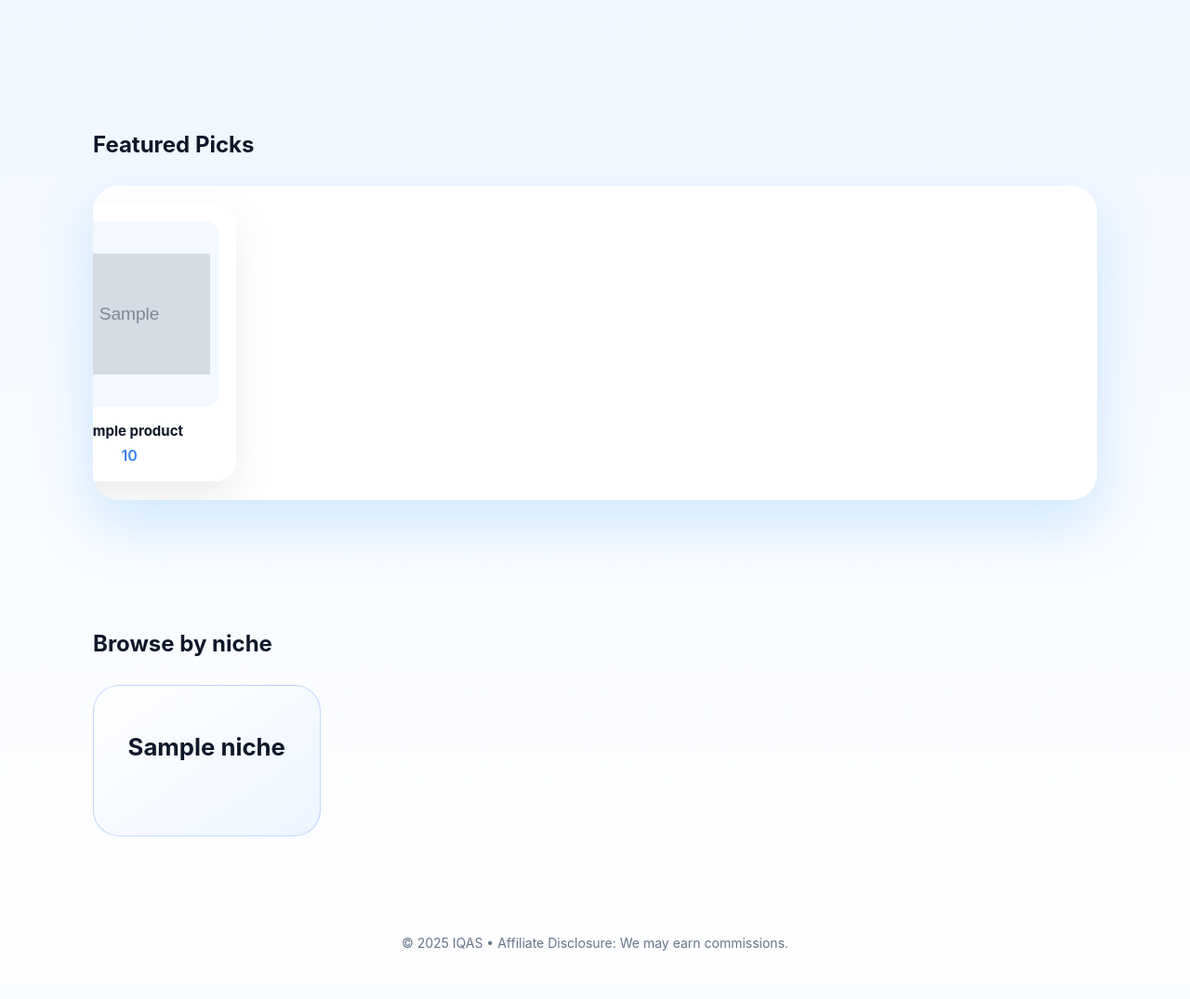
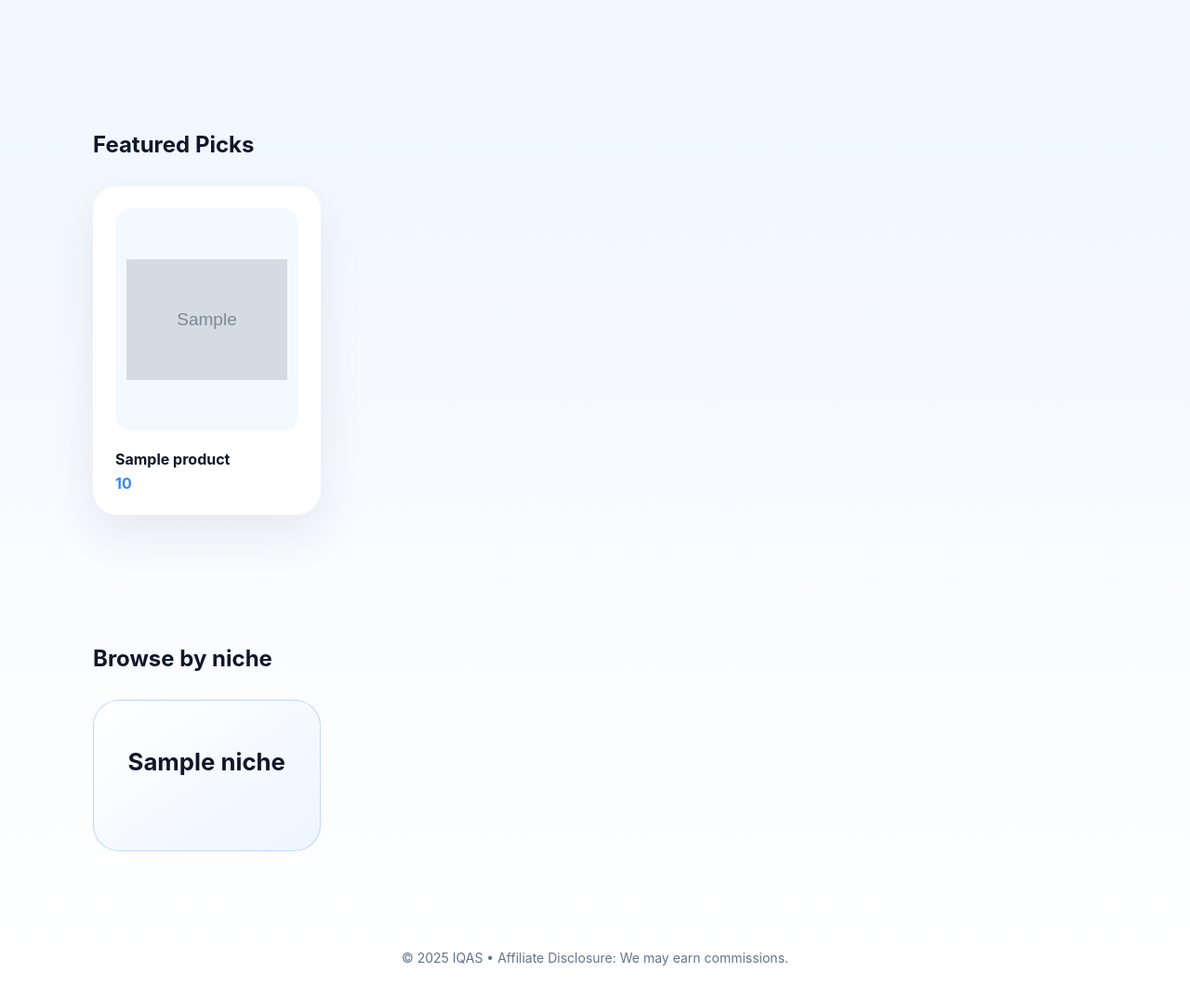
Before and after one commit to mirzaasim2001/iqas_2001, a Flask app: template templates/home.html in a window 1280 px wide. Shown: the part 432-1507 px from the top of the page at 93% size. Before the commit the page ends 1455 px from the top, so only its background shows below. Run offline with Flask 3, Linux system fonts and the light colour scheme; the template is opened without the code that fills it: most values are stand-ins (such as "Sample title", 1, 10 or a date in 2020); grey boxes marked "Sample" are stand-in pictures.

Commit message:
Feature Animation Enhancement

```diff
--- a/static/style.css
+++ b/static/style.css
@@ -208,10 +208,58 @@
 
 .slider-track {
     display: flex;
+    width: max-content;
+    animation: marquee 12s linear infinite;
+}
+
+.slider-group {
+    display: flex;
     gap: 26px;
-    width: max-content;
-    animation: slide-right 10s linear infinite;
 }
+
+/* card same size as product cards */
+.slider-card {
+    min-width: 230px;
+    max-width: 230px;
+    background: white;
+    border-radius: 22px;
+    padding: 18px;
+    box-shadow: 0 18px 45px rgba(0,0,0,0.08);
+    text-align: center;
+}
+
+.slider-card img {
+    width: 100%;
+    height: 200px;
+    object-fit: contain;
+    background: var(--blue-light);
+    border-radius: 16px;
+    padding: 10px;
+}
+
+.slider-card h4 {
+    margin-top: 12px;
+    font-size: 15px;
+}
+
+.slider-card p {
+    margin-top: 6px;
+    font-weight: 600;
+    color: var(--blue-primary);
+}
+
+/* TRUE CONTINUOUS LOOP */
+@keyframes marquee {
+    from {
+        transform: translateX(0);
+    }
+    to {
+        transform: translateX(-50%);
+    }
+}
+
+
+
 
 /* MATCH NICHE PRODUCT CARD SIZE */
 .slider-card {
@@ -250,14 +298,6 @@
     font-weight: 600;
     color: var(--blue-primary);
 }
-
-/* ANIMATION */
-@keyframes slide-right {
-    from { transform: translateX(0); }
-    to   { transform: translateX(-50%); }
-}
-
-
 
 /* ---------------- ADMIN ---------------- */
 
--- a/templates/home.html
+++ b/templates/home.html
@@ -15,13 +15,28 @@
 <section class="featured-slider">
     <h2>Featured Picks</h2>
 
+    {% if featured|length == 1 %}
+        <!-- SINGLE FEATURED -->
+        <div class="grid">
+            <div class="product-card">
+                <a href="/product/{{ featured[0].id }}">
+                    <img src="{{ featured[0].image }}" alt="">
+                </a>
+                <h4>{{ featured[0].title }}</h4>
+                <p>{{ featured[0].price }}</p>
+            </div>
+        </div>
+
+    {% else %}
+        <!-- TRUE INFINITE SLIDER -->
         <div class="slider-wrapper">
             <div class="slider-track">
 
-            {# FIRST PASS #}
+                <!-- GROUP 1 -->
+                <div class="slider-group">
                     {% for product in featured %}
                     <div class="slider-card">
-                <a href="/niche/{{ product.niche }}/{{ product.id }}">
+                        <a href="/product/{{ product.id }}">
                             <img src="{{ product.image }}" alt="">
                         </a>
                         <h4>{{ product.title }}</h4>
@@ -29,7 +44,23 @@
                     </div>
                     {% endfor %}
                 </div>
+
+                <!-- GROUP 2 (CLONE) -->
+                <div class="slider-group">
+                    {% for product in featured %}
+                    <div class="slider-card">
+                        <a href="/product/{{ product.id }}">
+                            <img src="{{ product.image }}" alt="">
+                        </a>
+                        <h4>{{ product.title }}</h4>
+                        <p>{{ product.price }}</p>
                     </div>
+                    {% endfor %}
+                </div>
+
+            </div>
+        </div>
+    {% endif %}
 </section>
 {% endif %}
 
```
Lines whose indentation alone changed are shown as unchanged.
